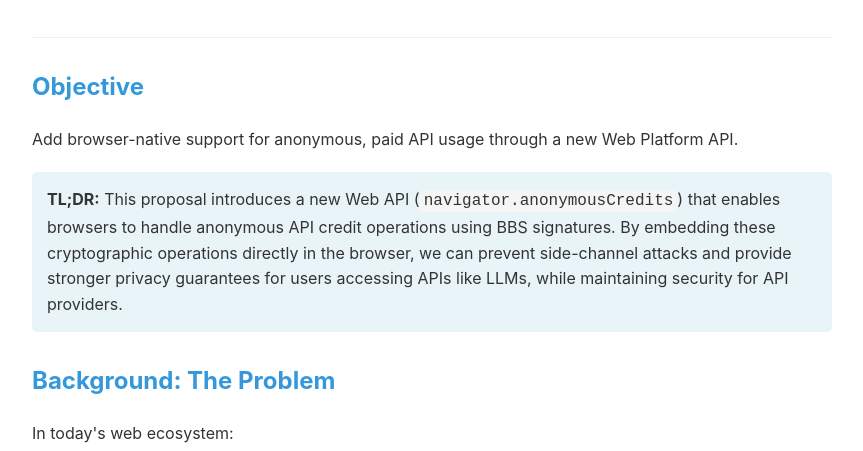
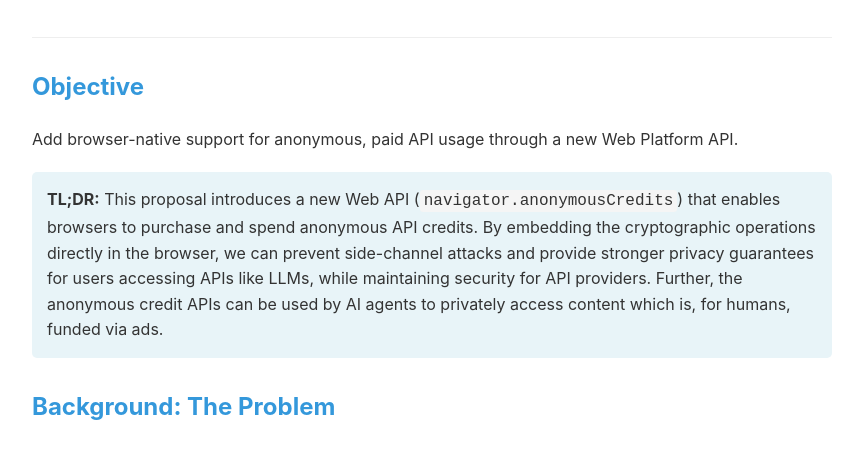
Before and after one commit to SamuelSchlesinger/anoncreds, a plain HTML site: page index.html in a window 1280 px wide. Shown: the part 284-735 px from the top of the page, without its empty margins (208-1071 px from the left). Drawn offline with Linux system fonts and the light colour scheme.

Commit message:
changed tldr a bit

```diff
--- a/index.html
+++ b/index.html
@@ -131,7 +131,7 @@
         <p>Add browser-native support for anonymous, paid API usage through a new Web Platform API.</p>
 
         <div class="note">
-            <strong>TL;DR:</strong> This proposal introduces a new Web API (<code>navigator.anonymousCredits</code>) that enables browsers to handle anonymous API credit operations using BBS signatures. By embedding these cryptographic operations directly in the browser, we can prevent side-channel attacks and provide stronger privacy guarantees for users accessing APIs like LLMs, while maintaining security for API providers.
+            <strong>TL;DR:</strong> This proposal introduces a new Web API (<code>navigator.anonymousCredits</code>) that enables browsers to purchase and spend anonymous API credits. By embedding the cryptographic operations directly in the browser, we can prevent side-channel attacks and provide stronger privacy guarantees for users accessing APIs like LLMs, while maintaining security for API providers. Further, the anonymous credit APIs can be used by AI agents to privately access content which is, for humans, funded via ads.
         </div>
 
         <h2>Background: The Problem</h2>
```
